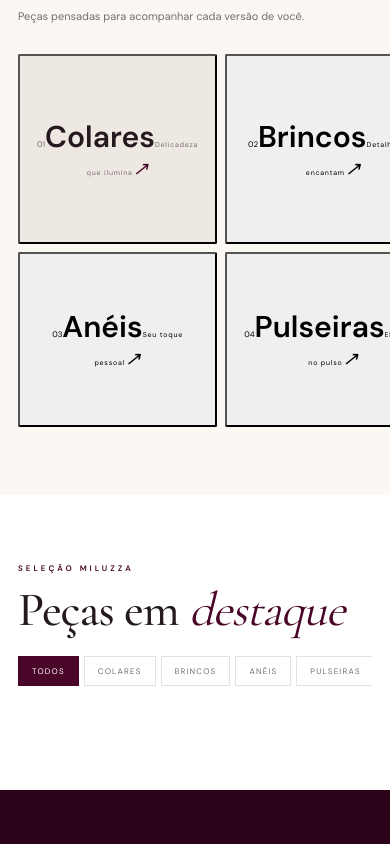
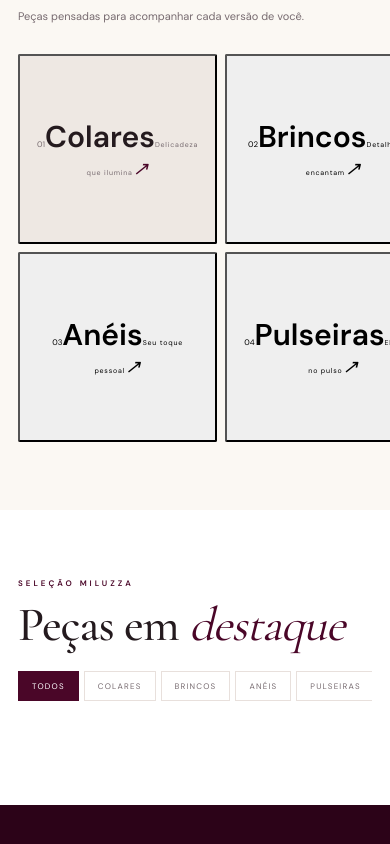
Before and after one commit to miluzzajoias/.com.br, a plain HTML site: page index.html in a window 390 px wide. Shown: the part 895-1739 px from the top of the page. Drawn offline with nearby package versions, Linux system fonts and the light colour scheme; no server answers.

Commit message:
Corrige layout das categorias

```diff
--- a/style.css
+++ b/style.css
@@ -539,38 +539,46 @@ button{font:inherit}
 
 }
 
+/* ===== MILUZZA — CATEGORIAS ===== */
 
-/* ===== AJUSTE FINAL DAS CATEGORIAS ===== */
-
-.category-grid{
-    grid-template-columns:repeat(4,1fr) !important;
+.category-grid {
+    display: grid;
+    grid-template-columns: repeat(4, 1fr) !important;
+    gap: 10px;
 }
 
-.category-main{
-    grid-column:auto !important;
-    grid-row:auto !important;
-    min-height:250px !important;
-    background:#eee8e3 !important;
-    color:var(--ink) !important;
+.category-card,
+.category-main {
+    grid-column: auto !important;
+    grid-row: auto !important;
+    min-height: 250px;
+}
+
+.category-main {
+    background: #eee8e3 !important;
+    color: var(--ink) !important;
 }
 
 .category-main span,
-.category-main small{
-    color:var(--muted) !important;
+.category-main small {
+    color: var(--muted) !important;
 }
 
-.category-main i{
-    color:var(--wine) !important;
+.category-main i {
+    color: var(--wine) !important;
 }
 
-@media(max-width:700px){
-    .category-grid{
-        grid-template-columns:repeat(2,1fr) !important;
-        gap:8px !important;
+@media (max-width: 700px) {
+
+    .category-grid {
+        grid-template-columns: repeat(2, 1fr) !important;
+        gap: 8px;
     }
 
-    .category-main{
-        grid-column:auto !important;
-        min-height:190px !important;
+    .category-card,
+    .category-main {
+        grid-column: auto !important;
+        min-height: 190px;
     }
+
 }
```
